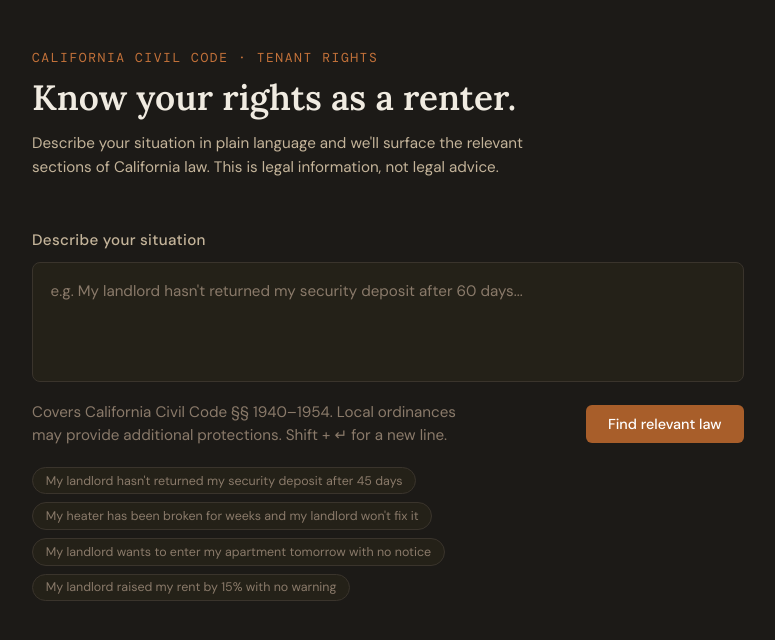
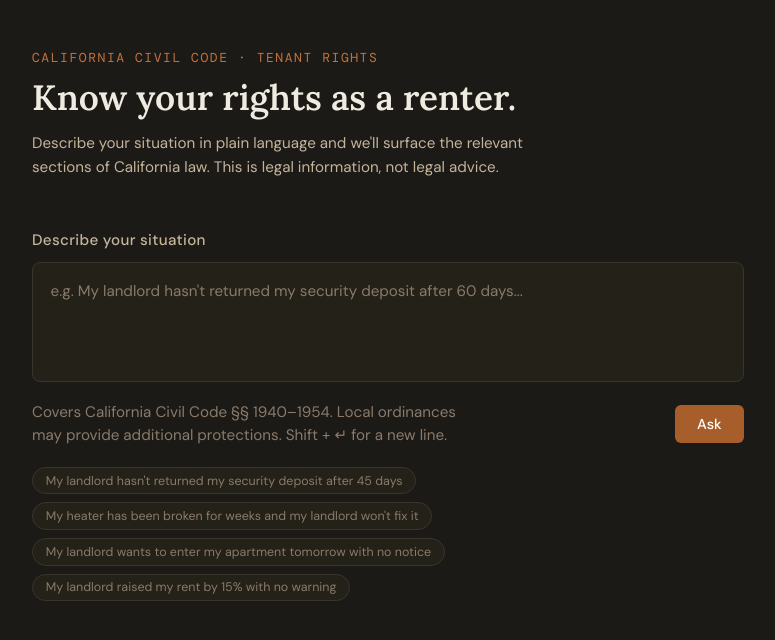
Before and after one commit to RichardGabelman/ca-tenant-law-rag, a React (Vite) app in the folder frontend/: page / in a window 1280 px wide. Shown: the top 640 px of the page, without its empty margins (252-1027 px from the left). Built offline with nearby package versions, Linux system fonts and the light colour scheme; no server answers.

Commit message:
fix: Query submit button reflects the new functionality

```diff
--- a/frontend/src/components/QueryInput.jsx
+++ b/frontend/src/components/QueryInput.jsx
@@ -39,7 +39,7 @@ export default function QueryInput({
           provide additional protections. Shift + ↵ for a new line.
         </p>
         <button className="submit-btn" onClick={onSubmit} disabled={loading}>
-          {loading ? "Searching..." : "Find relevant law"}
+          {loading ? "Thinking..." : "Ask"}
         </button>
       </div>
       <div className="example-prompts">
```
